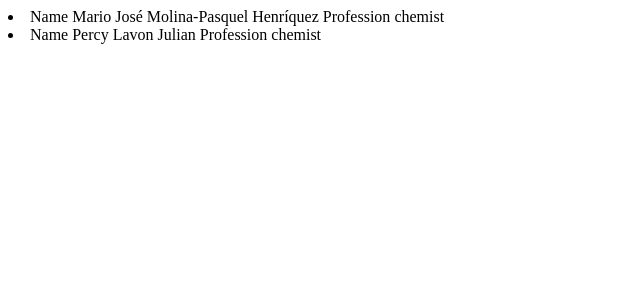
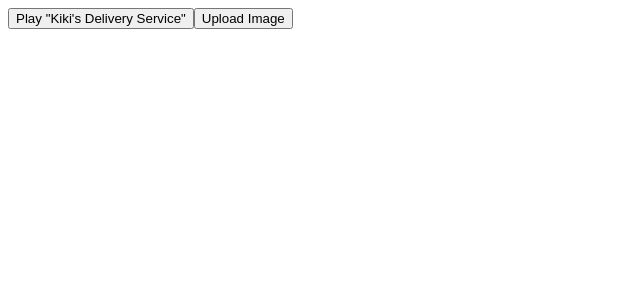
Before and after one commit to lukannozadze/react-course, a React (Vite) app: page / in a window 1280 px wide. Shown: the top 300 px of the page, without its empty margins (0-640 px from the left). Built offline with nearby package versions, Linux system fonts and the light colour scheme.

Commit message:
pass event as props

```diff
--- a/src/App.jsx
+++ b/src/App.jsx
@@ -1,10 +1,8 @@
-import Gallery from "./Gallery";
+import Toolbar from "./Toolbar"
 function App() {
-  return (
-    <>
-      <Gallery />
-    </>
-  );
+ return <>
+  <Toolbar/>
+ </>
 }
 
 export default App;
--- a/src/Gallery.jsx
+++ /dev/null
@@ -1,39 +0,0 @@
-const people = [
-  {
-    id: 0,
-    name: "Creola Katherine Johnson",
-    profession: "mathematician",
-  },
-  {
-    id: 1,
-    name: "Mario José Molina-Pasquel Henríquez",
-    profession: "chemist",
-  },
-  {
-    id: 2,
-    name: "Mohammad Abdus Salam",
-    profession: "physicist",
-  },
-  {
-    id: 3,
-    name: "Percy Lavon Julian",
-    profession: "chemist",
-  },
-  {
-    id: 4,
-    name: "Subrahmanyan Chandrasekhar",
-    profession: "astrophysicist",
-  },
-];
-
-const chemists = people.filter((person) => person.profession === "chemist");
-const listItems = chemists.map((item) => (
-  <li key={item.id}>
-    Name {item.name} Profession {item.profession}
-  </li>
-));
-const Gallery = () => {
-  return listItems;
-};
-
-export default Gallery;
--- /dev/null
+++ b/src/Toolbar.jsx
@@ -0,0 +1,36 @@
+function Button({ onClick, children }) {
+  return (
+    <button onClick={onClick}>
+      {children}
+    </button>
+  );
+}
+
+function PlayButton({ movieName }) {
+  function handlePlayClick() {
+    alert(`Playing ${movieName}!`);
+  }
+
+  return (
+    <Button onClick={handlePlayClick}>
+      Play "{movieName}"
+    </Button>
+  );
+}
+
+function UploadButton() {
+  return (
+    <Button onClick={() => alert('Uploading!')}>
+      Upload Image
+    </Button>
+  );
+}
+
+export default function Toolbar() {
+  return (
+    <div>
+      <PlayButton movieName="Kiki's Delivery Service" />
+      <UploadButton />
+    </div>
+  );
+}
```
